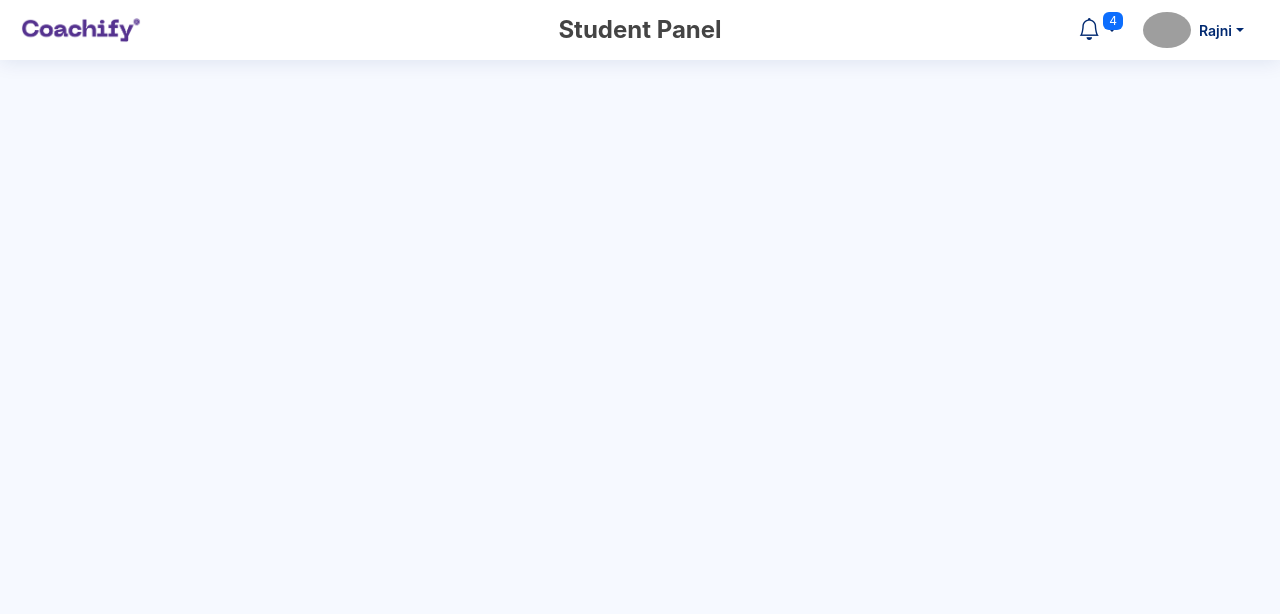
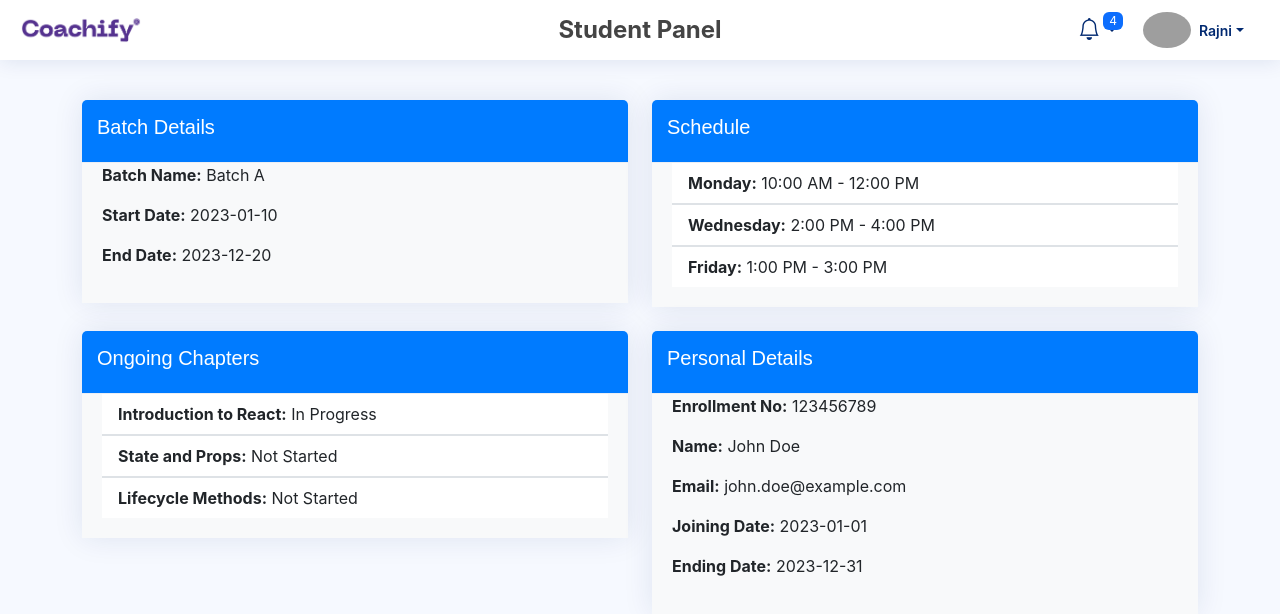
Before and after one commit to skranveer098/WebsiteRaj, a React (Create React App) app in the folder Admin/: page /home in a window 1280 px wide. Shown: the top 614 px of the page. Built offline with nearby package versions, Linux system fonts and the light colour scheme; grey boxes are pictures that could not be loaded.

Commit message:
Admin login done along with frontend

```diff
--- a/Admin/src/Student/StudentHome.js
+++ b/Admin/src/Student/StudentHome.js
@@ -1,10 +1,12 @@
 import React from 'react';
 import Header from '../components/Header';
+import HomeDetail from '../StudentComponents/HomeDetail';
 
 const StudentHome = () => {
     return (
         <div>
             <Header title="Student Panel" showNotifications={true} />
+            <HomeDetail/>
         </div>
     )
 };
--- /dev/null
+++ b/Admin/src/StudentComponents/HomeDetail.js
@@ -0,0 +1,102 @@
+import React from 'react';
+import 'bootstrap/dist/css/bootstrap.min.css';
+
+const HomeDetail = () => {
+  const batchDetails = {
+    name: "Batch A",
+    startDate: "2023-01-10",
+    endDate: "2023-12-20",
+  };
+
+  const schedule = [
+    { day: "Monday", time: "10:00 AM - 12:00 PM" },
+    { day: "Wednesday", time: "2:00 PM - 4:00 PM" },
+    { day: "Friday", time: "1:00 PM - 3:00 PM" },
+  ];
+
+  const ongoingChapters = [
+    { chapter: "Introduction to React", status: "In Progress" },
+    { chapter: "State and Props", status: "Not Started" },
+    { chapter: "Lifecycle Methods", status: "Not Started" },
+  ];
+
+  const personalDetails = {
+    enrollmentNo: "123456789",
+    name: "John Doe",
+    email: "john.doe@example.com",
+    joiningDate: "2023-01-01",
+    endingDate: "2023-12-31",
+  };
+
+  return (
+    <div className="container" style={{ marginTop: '100px' }}>
+      <div className="row">
+        <div className="col-md-6">
+          <div className="card mb-4">
+            <div className="card-header" style={{ backgroundColor: '#007bff', color: 'white' }}>
+              <h5>Batch Details</h5>
+            </div>
+            <div className="card-body" style={{ backgroundColor: '#f8f9fa' }}>
+              <p><strong>Batch Name:</strong> {batchDetails.name}</p>
+              <p><strong>Start Date:</strong> {batchDetails.startDate}</p>
+              <p><strong>End Date:</strong> {batchDetails.endDate}</p>
+            </div>
+          </div>
+        </div>
+
+        <div className="col-md-6">
+          <div className="card mb-4">
+            <div className="card-header" style={{ backgroundColor: '#007bff', color: 'white' }}>
+              <h5>Schedule</h5>
+            </div>
+            <div className="card-body" style={{ backgroundColor: '#f8f9fa' }}>
+              <ul className="list-group list-group-flush">
+                {schedule.map((item, index) => (
+                  <li key={index} className="list-group-item" style={{ backgroundColor: '#ffffff', borderTop: index !== 0 ? '1px solid #dee2e6' : 'none' }}>
+                    <strong>{item.day}:</strong> {item.time}
+                  </li>
+                ))}
+              </ul>
+            </div>
+          </div>
+        </div>
+      </div>
+
+      <div className="row">
+        <div className="col-md-6">
+          <div className="card mb-4">
+            <div className="card-header" style={{ backgroundColor: '#007bff', color: 'white' }}>
+              <h5>Ongoing Chapters</h5>
+            </div>
+            <div className="card-body" style={{ backgroundColor: '#f8f9fa' }}>
+              <ul className="list-group list-group-flush">
+                {ongoingChapters.map((item, index) => (
+                  <li key={index} className="list-group-item" style={{ backgroundColor: '#ffffff', borderTop: index !== 0 ? '1px solid #dee2e6' : 'none' }}>
+                    <strong>{item.chapter}:</strong> {item.status}
+                  </li>
+                ))}
+              </ul>
+            </div>
+          </div>
+        </div>
+
+        <div className="col-md-6">
+          <div className="card mb-4">
+            <div className="card-header" style={{ backgroundColor: '#007bff', color: 'white' }}>
+              <h5>Personal Details</h5>
+            </div>
+            <div className="card-body" style={{ backgroundColor: '#f8f9fa' }}>
+              <p><strong>Enrollment No:</strong> {personalDetails.enrollmentNo}</p>
+              <p><strong>Name:</strong> {personalDetails.name}</p>
+              <p><strong>Email:</strong> {personalDetails.email}</p>
+              <p><strong>Joining Date:</strong> {personalDetails.joiningDate}</p>
+              <p><strong>Ending Date:</strong> {personalDetails.endingDate}</p>
+            </div>
+          </div>
+        </div>
+      </div>
+    </div>
+  );
+}
+
+export default HomeDetail;
```
Also changed, not shown: 2 other files (tests, documents, lock files or other folders).
